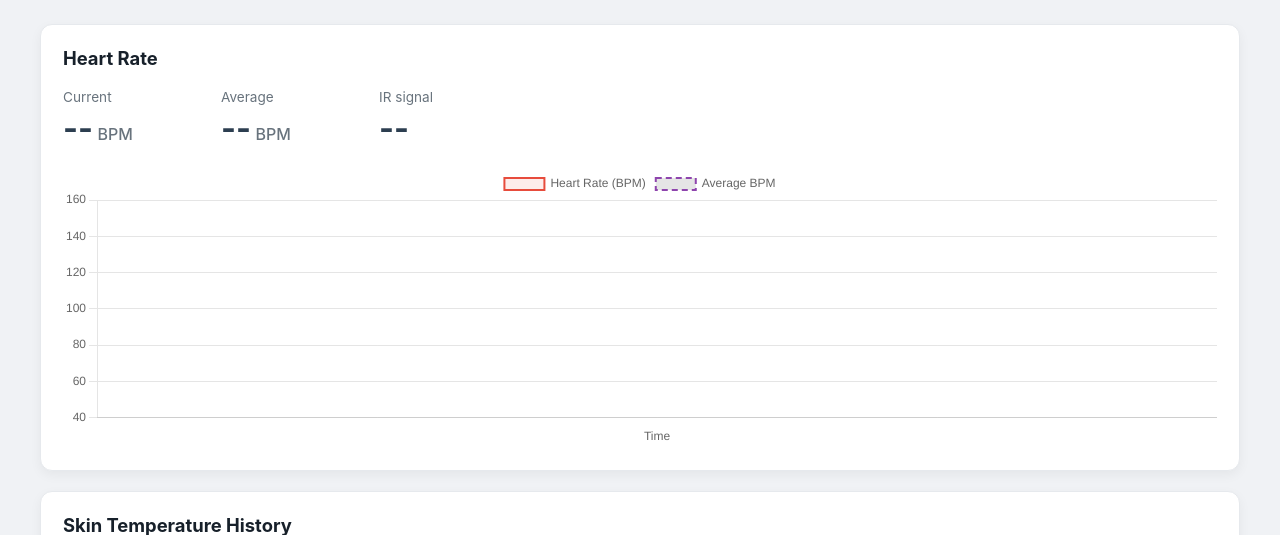
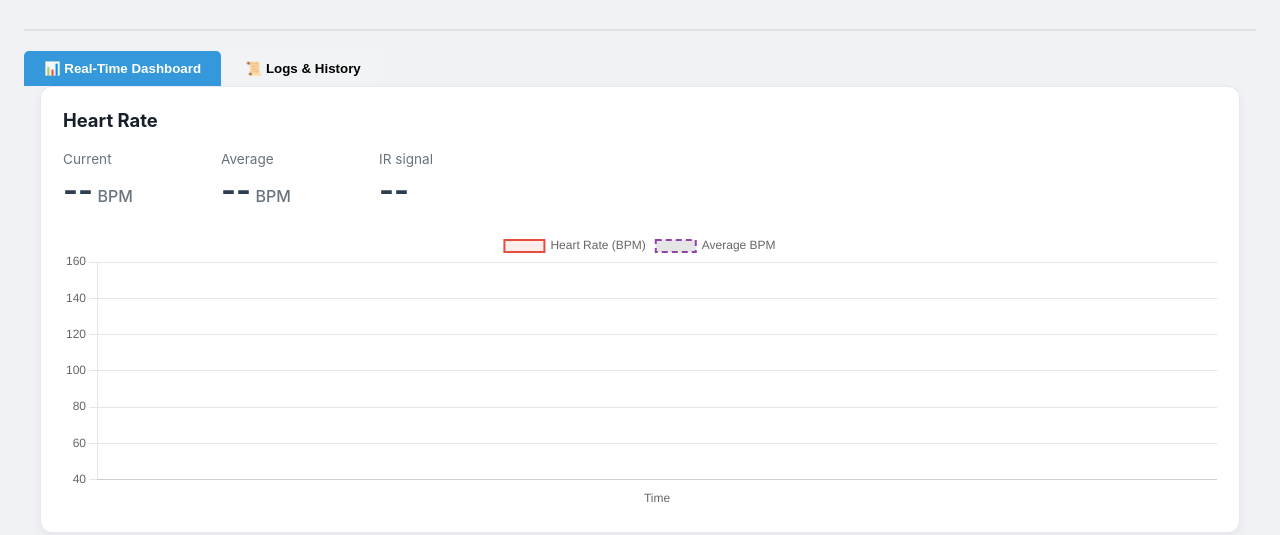
Before and after one commit to ArkhamKnightGPC/PCS3858-EmbeddedSystemsLab, a Python web app: template server/src/templates/index.html in a window 1280 px wide. Shown: the part 88-623 px from the top of the page. Run offline with Jinja, Linux system fonts and the light colour scheme; the template is opened without the code that fills it: most values are stand-ins (such as "Sample title", 1, 10 or a date in 2020).

Commit message:
add logging to Rpi server code, update dashboard display, add logging tab

```diff
--- a/server/src/static/css/style.css
+++ b/server/src/static/css/style.css
@@ -147,3 +147,47 @@ h2 { margin-bottom: 20px; font-size: 1.15rem; }
   font-weight: bold;
   font-family: sans-serif;
 }
+
+.tab-bar {
+    display: flex;
+    gap: 10px;
+    border-bottom: 2px solid #e0e0e0;
+    padding-bottom: 5px;
+}
+
+.tab-btn {
+    padding: 10px 20px;
+    border: none;
+    background: #f1f3f5;
+    cursor: pointer;
+    font-weight: bold;
+    border-radius: 5px 5px 0 0;
+    transition: background 0.2s;
+}
+
+.tab-btn.active {
+    background: #3498db;
+    color: white;
+}
+
+.btn {
+    padding: 8px 14px;
+    border: none;
+    border-radius: 4px;
+    background-color: #2ecc71;
+    color: white;
+    font-weight: bold;
+    cursor: pointer;
+}
+
+.btn-download {
+    background-color: #34495e;
+}
+
+.log-table tr:nth-child(even) {
+    background-color: #fdfdfd;
+}
+
+.log-table tr:hover {
+    background-color: #f1f5f9;
+}
--- a/server/src/static/js/dashboard.js
+++ b/server/src/static/js/dashboard.js
@@ -314,4 +314,43 @@ document.addEventListener("DOMContentLoaded", () => {
         connectionStatus.className = "status-badge offline";
         connectionStatus.innerText = "Dashboard disconnected";
     };
+
+    function switchTab(tabId, event) {
+        document.querySelectorAll(".tab-content").forEach(el => el.style.display = "none");
+        document.querySelectorAll(".tab-btn").forEach(el => el.classList.remove("active"));
+
+        document.getElementById(tabId).style.display = "block";
+        if (event && event.currentTarget) {
+            event.currentTarget.classList.add("active");
+        }
+
+        if (tabId === "logs-tab") {
+            fetchLogHistory();
+        }
+    }
+
+    function fetchLogHistory() {
+        const tableBody = document.getElementById("log-table-body");
+        if (!tableBody) return;
+
+        fetch("/api/logs")
+            .then(response => response.json())
+            .then(data => {
+                if (!data || data.length === 0) {
+                    tableBody.innerHTML = `<tr><td style="padding: 10px; text-align: center;">No log records found.</td></tr>`;
+                    return;
+                }
+
+                tableBody.innerHTML = data.map(item => `
+                    <tr style="border-bottom: 1px solid #e9ecef; font-family: monospace;">
+                        <td style="padding: 8px 12px;">${item.raw}</td>
+                    </tr>
+                `).join("");
+            })
+            .catch(err => {
+                console.error("Error loading log file:", err);
+                tableBody.innerHTML = `<tr><td style="padding: 10px; color: red;">Failed to load log history.</td></tr>`;
+            });
+    }
+
 });
--- a/server/src/templates/index.html
+++ b/server/src/templates/index.html
@@ -15,6 +15,42 @@
         </div>
         <div id="connection-status" class="status-badge offline">Waiting for MQTT</div>
     </header>
+
+    <div class="tab-bar" style="margin-bottom: 20px;"></div>
+        <button class="tab-btn active" onclick="switchTab('realtime-tab', event)">📊 Real-Time Dashboard</button>
+        <button class="tab-btn" onclick="switchTab('logs-tab', event)">📜 Logs & History</button>
+    </div>
+
+    <!-- Tab 1: Realtime View (Wrap your current charts inside this container) -->
+    <div id="realtime-tab" class="tab-content">
+        <!-- Existing Chart Cards go here -->
+    </div>
+
+    <!-- Tab 2: Historical Logs Table -->
+    <div id="logs-tab" class="tab-content" style="display: none;">
+        <div class="card" style="padding: 20px;">
+            <div style="display: flex; justify-content: space-between; align-items: center; margin-bottom: 15px;">
+                <h2>Historical Telemetry Logs</h2>
+                <div>
+                    <button onclick="fetchLogHistory()" class="btn">🔄 Refresh Logs</button>
+                    <a href="/download-logs" target="_blank"><button class="btn btn-download">📥 Download .txt File</button></a>
+                </div>
+            </div>
+
+            <div style="max-height: 500px; overflow-y: auto;">
+                <table class="log-table" style="width: 100%; border-collapse: collapse;">
+                    <thead>
+                        <tr style="background-color: #f8f9fa; border-bottom: 2px solid #dee2e6; text-align: left;">
+                            <th style="padding: 10px;">Timestamp / Log Entry</th>
+                        </tr>
+                    </thead>
+                    <tbody id="log-table-body">
+                        <tr><td style="padding: 10px; text-align: center;">Loading log history...</td></tr>
+                    </tbody>
+                </table>
+            </div>
+        </div>
+    </div>
 
     <main class="dashboard-grid">
         <!-- NEW: Fall Alert Banner (Container for WAITING and FULL ALERT states) -->
```
Also changed, not shown: server/src/WebApp.py (+24 -1 lines), server/src/main.py (+27 -1 lines), 1 other file.
